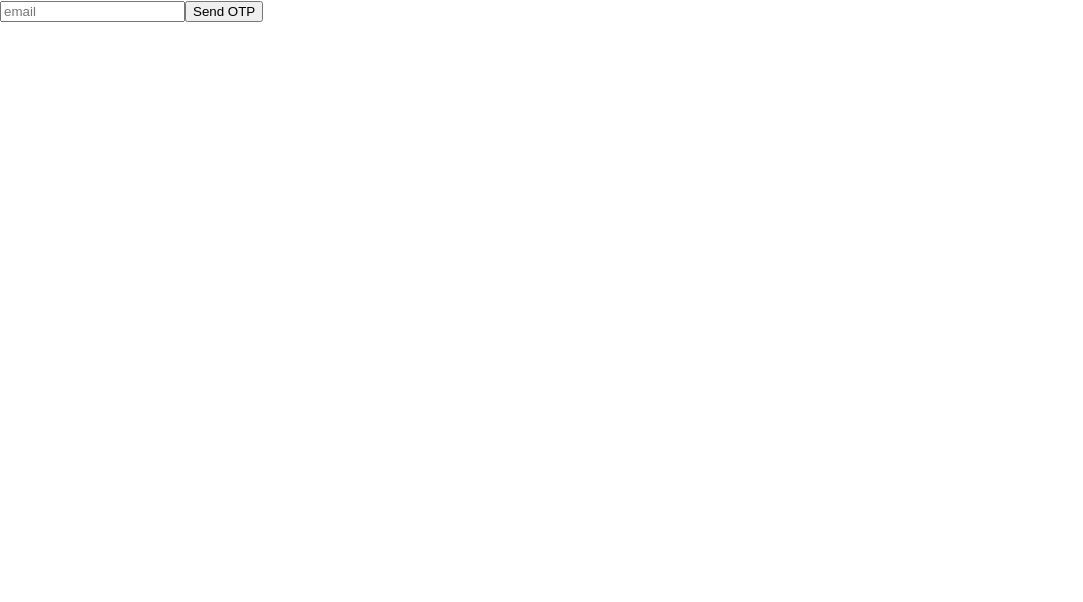
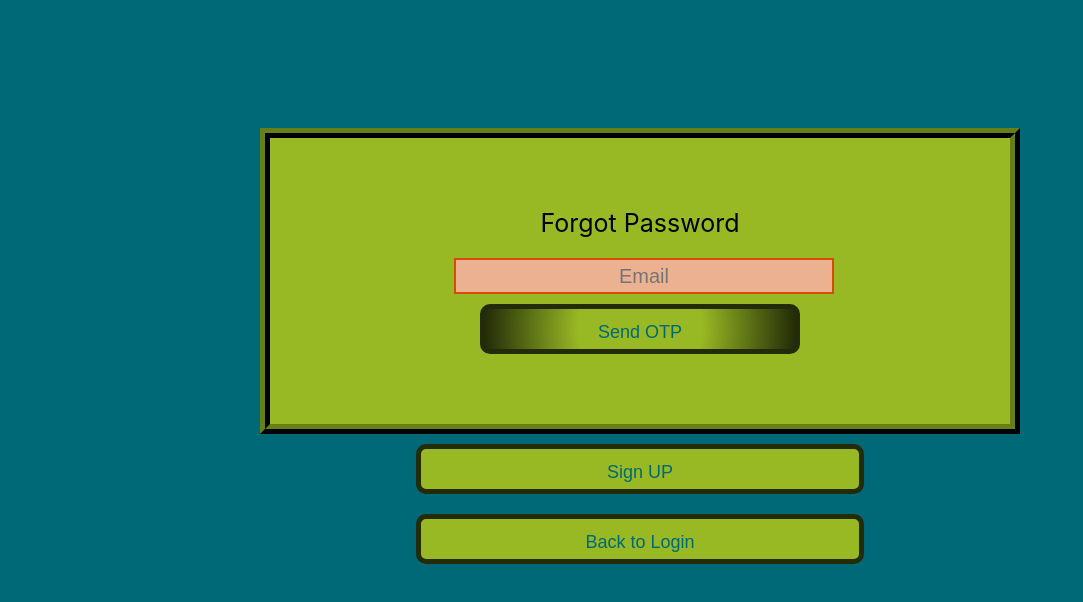
Before and after one commit to mehulp1612/instaclone, a React (Create React App) app in the folder client/: page /forgot in a window 1280 px wide. Shown: the top 602 px of the page, without its empty margins (0-1083 px from the left). Built offline with nearby package versions, Linux system fonts and the light colour scheme.

Commit message:
css added

```diff
--- a/client/src/components/appComps/post.js
+++ b/client/src/components/appComps/post.js
@@ -117,17 +117,10 @@ export default function Post(props){
             poster:props.logedIn._id
         };
         const res=await createComment(newComment);
-        // const res=await createComment({
-        //     post:props.post._id,
-        //     data:comment,
-        //     poster:props.logedIn._id
-        // })
+
         setCommentOpen(!commentOpen);
         console.log(comments);
-        // setComments({
-        //     ...comments,
-        //     data:comments.data.push(newComment)
-        // })
+
     }
     // console.log(props);
     useEffect(async()=>{
@@ -136,23 +129,9 @@ export default function Post(props){
         });
         setComments(res);
 
-    },[commentOpen]);
+    },[commentOpen,props]);
 
-    // async function showCommentHandler(e){
-    //     e.preventDefault();
-    //     if(!commentOpen){
-    //     const res=await getComments({
-    //         post:props.post._id
-    //     });
-    //     setComments(res);
-    //     console.log(res);
-    //     setCommentOpen(true);
-    // }
-    // else{
-    //     setCommentOpen(false);
-    // }
 
-    // }
     console.log(comments);
     return(
         <div style={parent__container}>
--- a/client/src/components/loginComps/forgot.js
+++ b/client/src/components/loginComps/forgot.js
@@ -2,12 +2,14 @@ import { useState } from "react";
 import { Navigate, useNavigate } from "react-router-dom";
 import { ToastContainer, toast } from 'react-toastify';
 import 'react-toastify/dist/ReactToastify.css';
+import { CONTRAST_COLOR1, CONTRAST_COLOR2, DARK_COLOR1, PRIMARY_COLOR, SECONDARY_COLOR } from "../../constants/colors";
 import { checkOtp, passwordChanger, sendOtp } from "../api.js/service";
 
 
 export default function Forgot(){
     const navigate=useNavigate();
 
+    toast.configure();
     const [mail,setMail]=useState();
     const [disabled,setDisabled]=useState(false);
     const [userOtp,setUserOtp]=useState();
@@ -23,11 +25,12 @@ export default function Forgot(){
         console.log("resr",res);
 
         if(res.status==295){
-            console.log("Invalid email");
+            // console.log("Invalid email");
             toast.error("Mail not found");
             // setDisabled(true);
         }
         if(res.status==202){
+            toast.info("An otp has been sent to the registered mail address");
             setRealOtp(res.data);
             setDisabled(true);
         }
@@ -41,7 +44,7 @@ export default function Forgot(){
                 realOtp:realOtp
             });
             console.log(otpMatch);
-            if(otpMatch==true){
+            if(otpMatch.data=='match'){
                 console.log("otp match");
                 setPasswrd(true);
 
@@ -74,25 +77,92 @@ export default function Forgot(){
             }
 
         }
+
+
+        function loginHandler(e){
+            e.preventDefault();
+
+            navigate('/');
+        }
+
+        function signUpHandler(e){
+            e.preventDefault();
+
+            navigate('/signup');
+        }
+        const container__style={
+            display:'flex',
+            flexDirection:'column',
+            // justifyContent:'center',
+            alignItems:'center',
+            // width:'85%',
+            background:`${DARK_COLOR1}`,
+            minHeight:'100vh',
+
+        }
+
+        const form_container={
+            display:'flex',
+            flexDirection:'column',
+            width:'50%',
+            // alignItems:'',
+            justifyContent:'center',
+            marginTop:'10%',
+            // marginLeft:'25%',
+            background:PRIMARY_COLOR,
+            padding:'50px',
+            border:`ridge 10px ${SECONDARY_COLOR}`
+        }
+
+        const create_button_style={
+            // background:`${PRIMARY_COLOR}`,
+            background:`radial-gradient(circle, ${PRIMARY_COLOR} 40%,${SECONDARY_COLOR})`,
+            height:'50px',
+            border:`solid 5px ${SECONDARY_COLOR}`,
+            borderRadius:'10px',
+            width:'50%',
+            marginLeft:'25%',
+            color:`${DARK_COLOR1}`,
+            fontSize:18,
+            cursor:'pointer',
+            textAlign:'center',
+            textDecoration:'none',
+            lineHeight:2.5,
+        }
+        const input_Style={
+            width:'58%',
+            fontSize:'20px',
+            background:CONTRAST_COLOR2,
+            border:`solid 2px ${CONTRAST_COLOR1}`,
+            textAlign:'center',
+            marginLeft:'21%',
+            marginBottom:'10px',
+            height:'30px',
+        }
+
+
+
     return(
-        <>
-            <form>
-                <input type="email" placeholder="email" disabled={disabled} onChange={(e)=>setMail(e.target.value)} />
-                <button type="submit" disabled={disabled} onClick={(e)=>mailSubmit(e)}>Send OTP</button>
-            </form>
+        <div style={container__style}>
+            <form style={form_container}>
+            <div style={{fontSize:'25px',margin:'20px 0',textAlign:'center'}}>Forgot Password</div>
+                <input style={input_Style} type="email" placeholder="Email" disabled={disabled} onChange={(e)=>setMail(e.target.value)} />
+                <button style={create_button_style} type="submit" disabled={disabled} onClick={(e)=>mailSubmit(e)}>Send OTP</button>
             <br></br>
             {disabled&&!passwrd&&
-                <form>
-                    <input type="number" placeholder="OTP" onChange={(e)=>setUserOtp(e.target.value)} />
-                    <button type="submit" onClick={(e)=>validateOtp(e)}>Submit OTP </button>
-                </form>}
+                <div>
+                    <input style={input_Style} type="number" placeholder="OTP" onChange={(e)=>setUserOtp(e.target.value)} />
+                    <button style={create_button_style} type="submit" onClick={(e)=>validateOtp(e)}>Submit OTP </button>
+                </div>}
             {passwrd &&
-                <form>
-                <input type="password" placeholder="New Password" onChange={(e)=>setNewPass(e.target.value)} />
-                <button type="submit" onClick={(e)=>updateNewPass(e)}>Update Password</button>
+                <div>
+                <input style={input_Style} type="password" placeholder="New Password" onChange={(e)=>setNewPass(e.target.value)} />
+                <button style={create_button_style} type="submit" onClick={(e)=>updateNewPass(e)}>Update Password</button>
+            </div>
+            }
             </form>
-            }
-            <ToastContainer />
-        </>
+                <button onClick={(e)=>{signUpHandler(e)}} style={{...create_button_style,width:'35%', margin:'10px 0',background:PRIMARY_COLOR}}>Sign UP</button>
+                <button onClick={(e)=>{loginHandler(e)}} style={{...create_button_style,width:'35%', margin:'10px 0',background:PRIMARY_COLOR}}>Back to Login</button>
+        </div>
     )
 }
--- a/client/src/components/loginComps/signup.js
+++ b/client/src/components/loginComps/signup.js
@@ -46,6 +46,11 @@ export default function SignUp(){
         }
     }
 
+    function loginHandler(e){
+        e.preventDefault();
+
+        navigate('/');
+    }
 
     const container__style={
         display:'flex',
@@ -104,12 +109,12 @@ export default function SignUp(){
         <form style={form_container}>
             <div style={{textAlign:'center',fontSize:'25px',marginBottom:'10px'}}>CREATE ACCOUNT</div>
             <input style={input_Style} type='email' name="email" placeholder="Email" onChange={(e)=>changeHandler(e)} />
+            <input style={input_Style} type='text' name="name" placeholder="Name" onChange={(e)=>changeHandler(e)} />
             <input style={input_Style} type='number' name="phone" placeholder="Phone Number" onChange={(e)=>changeHandler(e)} />
-            <input style={input_Style} type='text' name="name" placeholder="Name" onChange={(e)=>changeHandler(e)} />
             <input style={input_Style} type='password' name="pass" placeholder="Password" onChange={(e)=>changeHandler(e)} />
             <button style={create_button_style} type="submit" onClick={(e)=>submitHandler(e)}>Submit</button>
-
         </form>
+        <button onClick={(e)=>{loginHandler(e)}} style={{...create_button_style,width:'35%', margin:'10px 0',background:PRIMARY_COLOR}}>Back to Login</button>
         </div>
     )
 }
```
